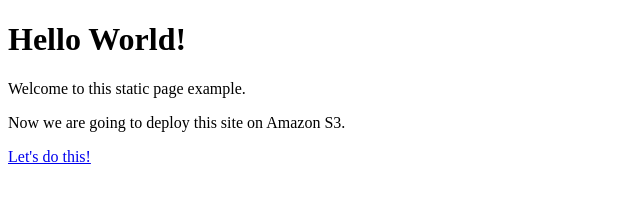
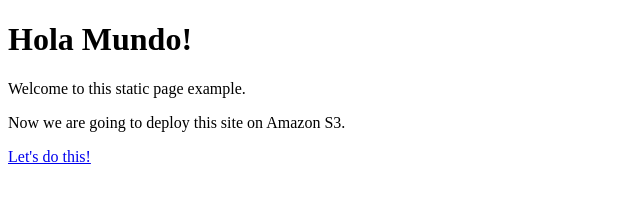
Before and after one commit to vriquelme/cd-course-example-static, a Gatsby site: page / in a window 1280 px wide. Shown: the whole page, without its empty margins (0-640 px from the left). Built offline with nearby package versions, Linux system fonts and the light colour scheme; Gatsby itself is replaced by a stand-in of ours.

Commit message:
Update index.js
Change "Hello World" for "Hola Mundo"

```diff
--- a/src/pages/index.js
+++ b/src/pages/index.js
@@ -3,7 +3,7 @@ import Link from 'gatsby-link'
 
 const IndexPage = () => (
   <div>
-    <h1>Hello World!</h1>
+    <h1>Hola Mundo!</h1>
     <p>Welcome to this static page example.</p>
     <p>Now we are going to deploy this site on Amazon S3.</p>
     <Link to="/1-intro">Let's do this!</Link>
```
